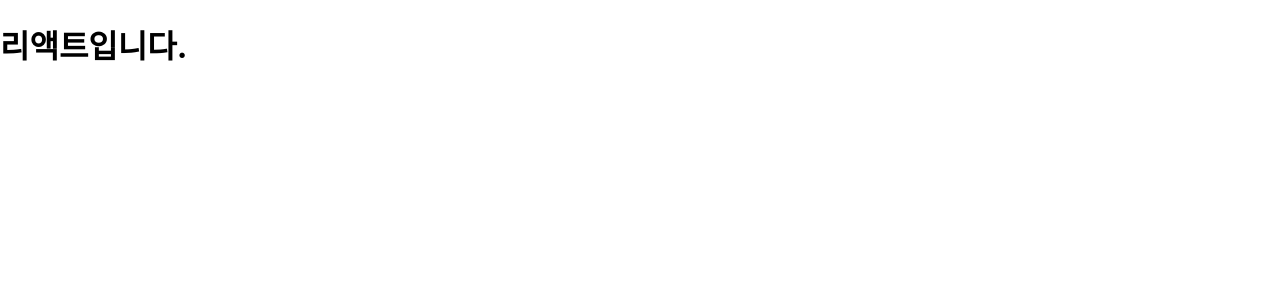
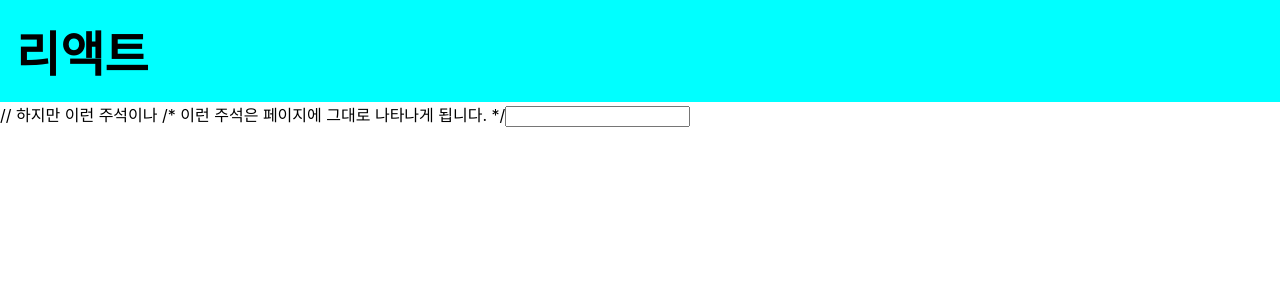
Before and after one commit to chp320/hello-react, a React (Create React App) app: page / in a window 1280 px wide. Shown: the top 300 px of the page. Built offline with nearby package versions, Linux system fonts and the light colour scheme.

Commit message:
인라인 스타일링, CSS 클래스 작성 방법

```diff
--- a/src/App.css
+++ b/src/App.css
@@ -1,4 +1,5 @@
-.App {
+/* 최초 내용 */
+/* .App {
   text-align: center;
 }
 
@@ -35,4 +36,13 @@
   to {
     transform: rotate(360deg);
   }
+} */
+
+/* (1) 기존 css 에서 class 속성 대신 className 사용 */
+.react {
+  background: aqua;
+  color: black;
+  font-size: 48px;
+  font-weight: bold;
+  padding: 16px;
 }
--- a/src/App.js
+++ b/src/App.js
@@ -117,12 +117,119 @@
 
 
 /* (7) JSX 내부에 자바스크립트 표현식 사용 -> '조건부 연산자' 또다른 표현 */
+// import React from "react";
+
+// function App() {
+//   const name = '리액트';
+//   // const name = '뤼액트';
+//   return <div>{name === '리액트' && <h1>리액트입니다.</h1>}</div>;
+// }
+
+// export default App;
+
+
+/* (8) undefined 렌더링하지 않기 */
+// import React from "react";
+// import './App.css';
+
+// function App() {
+//   const name = undefined;
+//   return name || '값이 undefined 입니다.';    // string 은 참(true)이기 때문에 undefined은 노출되지 않고 string 만 노출됨. 만일 name 이 값이 있는 경우엔 그 값만 노출됨
+// }
+
+// export default App;
+
+
+/* (9) JSX 내부에서 undefined 렌더링 하기 */
+// import React from "react";
+// import './App.css';
+
+// function App() {
+//   // const name = 'undefined';
+//   const name = '123';
+//   // return <div>{name}</div>;
+//   return <div>{name || '리액트'}</div>; // undefined 인 경우 '리액트' 문구를 노출함
+// }
+
+// export default App;
+
+
+/* (10) 인라인 스타일링 - DOM 요소에 스타일 적용 시 '문자열 형태'가 아닌 '객체 형태'로 넣어 주어야 함 */
+// import React from "react";
+
+// function App() {
+//   const name = '리액트';
+//   const style = {
+//     // background-color 는 backgroundColor와 같이 '카멜 표기법'으로 작성
+//     backgroundColor: 'black',
+//     color:'aqua',
+//     fontSize: '48px',
+//     fontWeight: 'bold',
+//     padding: 16
+//   };
+//   return <div style={style}>{name}</div>;
+// }
+
+// export default App;
+
+
+/* (11) 인라인 스타일링 - style 객체를 미리 선언하지 않고 태그 내 속성 값으로 바로 적용 */
+// import React from "react";
+
+// function App() {
+//   const name = '리액트';
+//   return (
+//     <div
+//       style={
+//         {
+//           // background-color 는 backgroundColor와 같이 '카멜 표기법'으로 작성
+//           backgroundColor: 'black',
+//           color:'aqua',
+//           fontSize: '48px',
+//           fontWeight: 'bold',
+//           padding: 16
+//         }
+//       }
+//     >
+//       {name}
+//     </div>
+//   )
+// };
+
+// export default App;
+
+
+/* (12) css 속성 대신 className 사용 */
+// import React from "react";
+// import './App.css';
+
+// function App() {
+//   const name = '리액트';
+//   return <div className="react">{name}</div>;
+// }
+
+// export default App;
+
+
+/* (13) 주석 */
 import React from "react";
+import './App.css';
 
 function App() {
   const name = '리액트';
-  // const name = '뤼액트';
-  return <div>{name === '리액트' && <h1>리액트입니다.</h1>}</div>;
+  return (
+    <>
+      {/* 주석은 이렇게 작성합니다. */}
+      <div
+        className="react" // 시작 태그를 여러 줄로 작성하게 된다면 여기에 주석을 작성할 수 있습니다.
+      >
+        {name}
+      </div>
+      // 하지만 이런 주석이나
+      /* 이런 주석은 페이지에 그대로 나타나게 됩니다. */
+      <input />
+    </>
+  );
 }
 
 export default App;
```
